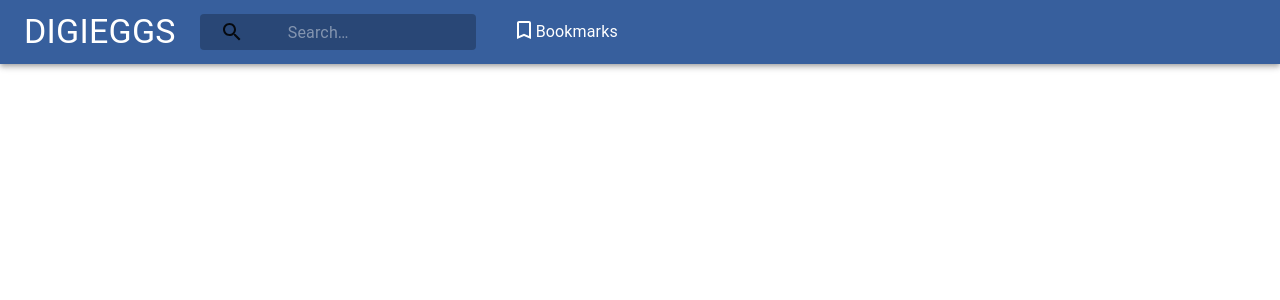
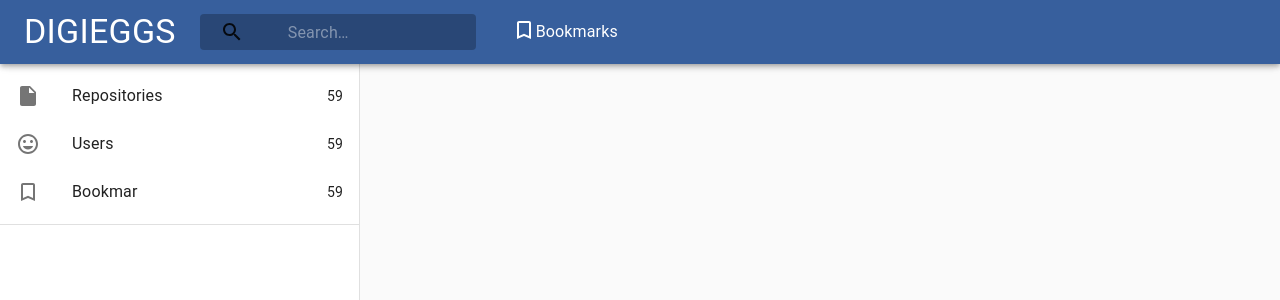
Before and after one commit to halitbatur/digieggs-github-search, a React (Create React App) app: page /search in a window 1280 px wide. Shown: the top 300 px of the page. Built offline with nearby package versions, Linux system fonts and the light colour scheme.

Commit message:
add zIndex to appBar and add drawer's data

```diff
--- a/src/components/navBar/Navbar.tsx
+++ b/src/components/navBar/Navbar.tsx
@@ -23,6 +23,11 @@ export default function PrimarySearchAppBar() {
 
   const useStyles = makeStyles((theme: Theme) =>
     createStyles({
+      appBar: {
+        zIndex: theme.zIndex.drawer + 1,
+        backgroundColor: "#375F9D",
+        position: "relative",
+      },
       title: {
         display: "none",
         [theme.breakpoints.up("sm")]: {
@@ -93,7 +98,7 @@ export default function PrimarySearchAppBar() {
 
   return (
     <div>
-      <AppBar position="static" style={{ backgroundColor: "#375F9D" }}>
+      <AppBar position="static" className={classes.appBar}>
         <Toolbar>
           <Typography
             className={classes.title}
--- a/src/container/searchResults/SearchResults.tsx
+++ b/src/container/searchResults/SearchResults.tsx
@@ -1,5 +1,45 @@
 import React from "react";
 import { useLocation } from "react-router-dom";
+import { createStyles, Theme, makeStyles } from "@material-ui/core/styles";
+import Drawer from "@material-ui/core/Drawer";
+import CssBaseline from "@material-ui/core/CssBaseline";
+import Toolbar from "@material-ui/core/Toolbar";
+import List from "@material-ui/core/List";
+import InsertDriveFileIcon from "@material-ui/icons/InsertDriveFile";
+import InsertEmoticonIcon from "@material-ui/icons/InsertEmoticon";
+import BookmarkBorderIcon from "@material-ui/icons/BookmarkBorder";
+import {
+  Divider,
+  ListItemSecondaryAction,
+  ListItem,
+  ListItemIcon,
+  ListItemText,
+} from "@material-ui/core";
+
+const drawerWidth = 360;
+
+const useStyles = makeStyles((theme: Theme) =>
+  createStyles({
+    root: {
+      display: "flex",
+    },
+    drawer: {
+      width: drawerWidth,
+      flexShrink: 0,
+      zIndex: theme.zIndex.drawer,
+    },
+    drawerPaper: {
+      width: drawerWidth,
+    },
+    drawerContainer: {
+      overflow: "auto",
+    },
+    content: {
+      flexGrow: 1,
+      padding: theme.spacing(1),
+    },
+  })
+);
 
 const useQuery = () => {
   return new URLSearchParams(useLocation().search);
@@ -7,16 +47,80 @@ const useQuery = () => {
 
 const searchApiBuilder = (
   type: "users" | "repositories",
-  query: string
+  query: string | null
 ): string => {
   return `https://api.github.com/search/${type}?q=${query}`;
 };
 
 const SearchResults = () => {
-  const [repos, setRepos] = React.useState();
+  const classes = useStyles();
+  const [repos, setRepos] = React.useState<Record<string, string>[]>();
+  const [users, setUsers] = React.useState<Record<string, string>[]>();
   const query = useQuery();
-  React.useEffect(() => {}, []);
-  return <div>{query.get("query")}</div>;
+
+  console.log(repos, users);
+
+  const fetchData = async () => {
+    if (query.get("query")) {
+      const reposResponse = await fetch(
+        searchApiBuilder("repositories", query.get("query"))
+      );
+      const usersResponse = await fetch(
+        searchApiBuilder("users", query.get("query"))
+      );
+      const reposData = await reposResponse.json();
+      const usersData = await usersResponse.json();
+      setRepos(reposData);
+      setUsers(usersData);
+    }
+  };
+
+  React.useEffect(() => {
+    fetchData();
+  }, [query.get("query")]);
+
+  return (
+    <div className={classes.root}>
+      <CssBaseline />
+      <Drawer
+        className={classes.drawer}
+        variant="permanent"
+        classes={{
+          paper: classes.drawerPaper,
+        }}
+      >
+        <Toolbar />
+        <div className={classes.drawerContainer}>
+          <List>
+            {[
+              { text: "Repositories", count: 59 },
+              { text: "Users", count: 59 },
+              { text: "Bookmar", count: 59 },
+            ].map((item, index) => (
+              <ListItem button key={item.text}>
+                <ListItemIcon>
+                  {index === 0 ? (
+                    <InsertDriveFileIcon />
+                  ) : index === 1 ? (
+                    <InsertEmoticonIcon />
+                  ) : (
+                    <BookmarkBorderIcon />
+                  )}
+                </ListItemIcon>
+                <ListItemText primary={item.text} />
+                <ListItemSecondaryAction>{item.count}</ListItemSecondaryAction>
+                <ListItem />
+              </ListItem>
+            ))}
+          </List>
+          <Divider />
+        </div>
+      </Drawer>
+      <main className={classes.content}>
+        <Toolbar />
+      </main>
+    </div>
+  );
 };
 
 export default SearchResults;
```
